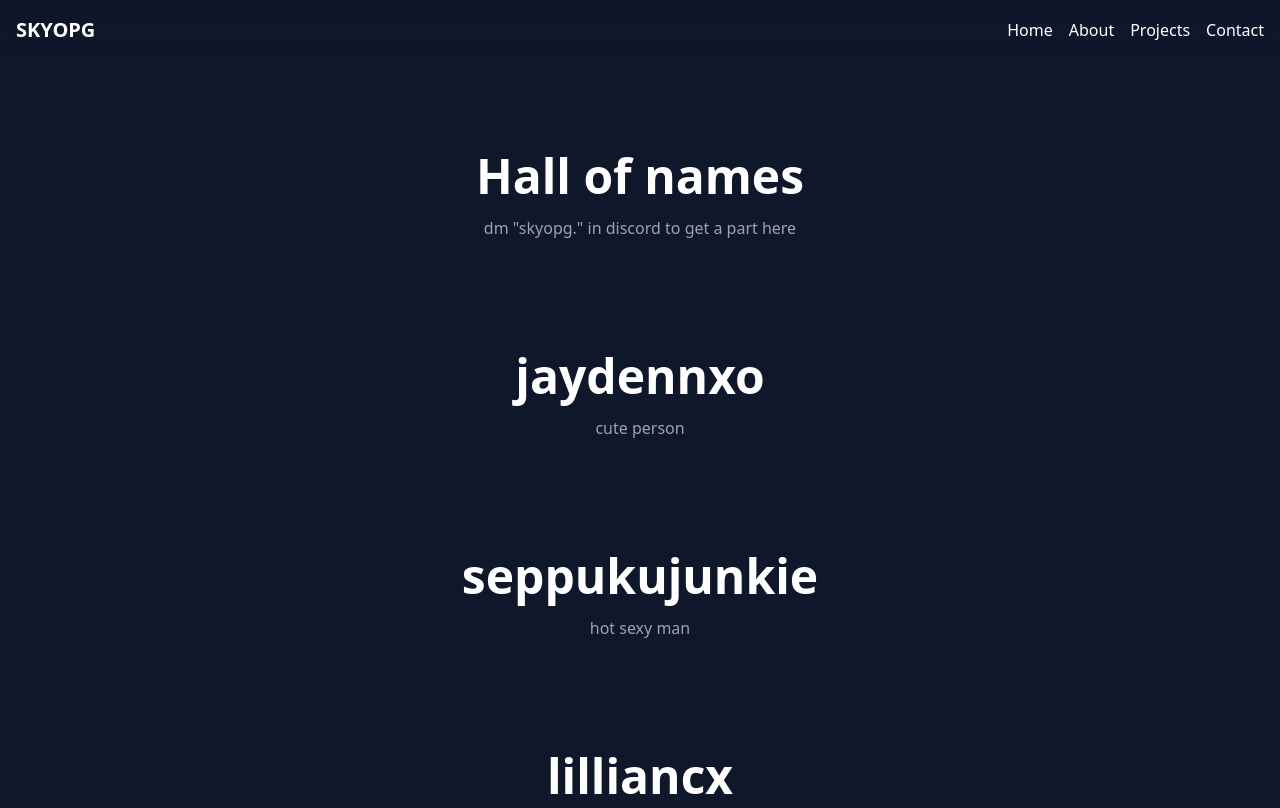
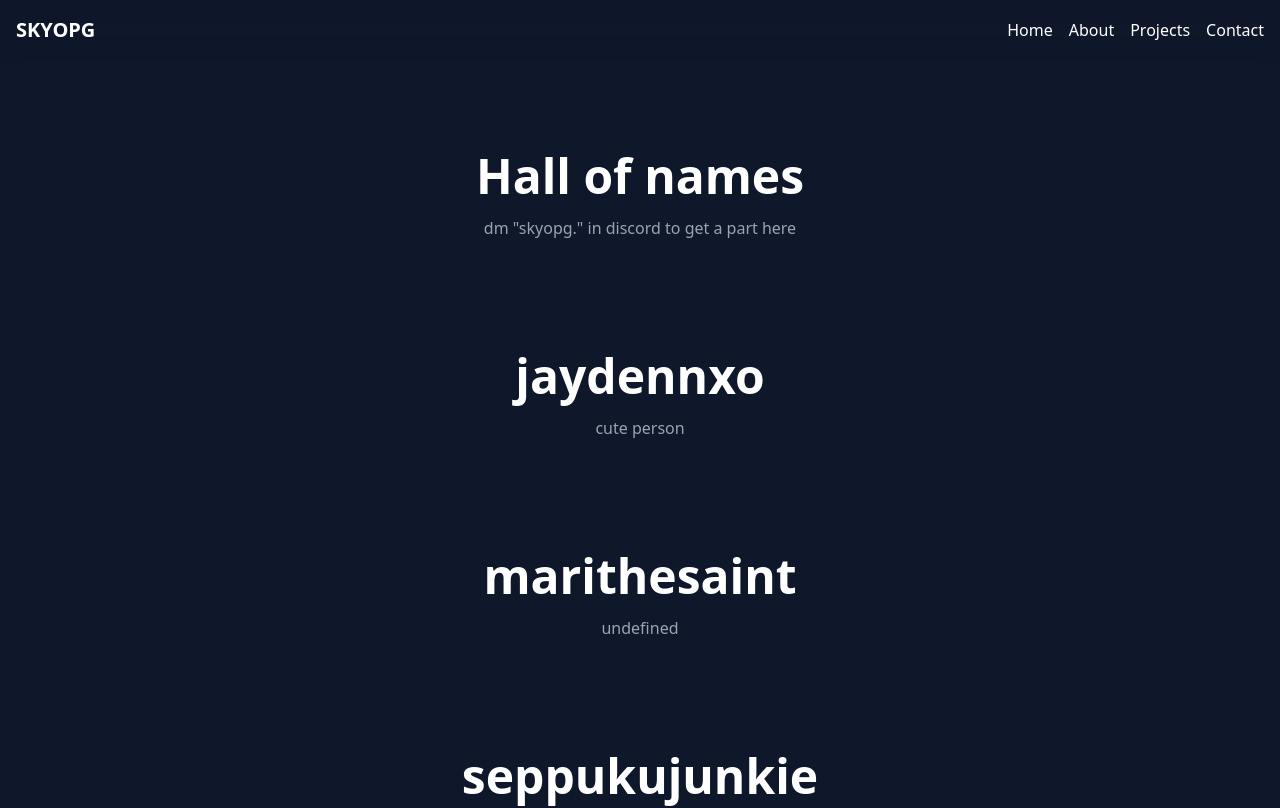
Before and after one commit to puffythedev/portfolio, a Next.js app: page /names in a window 1280 px wide. Shown: the top 808 px of the page. Built offline with nearby package versions, Linux system fonts and the light colour scheme.

Commit message:
added mari

```diff
--- a/pages/names.jsx
+++ b/pages/names.jsx
@@ -8,6 +8,10 @@ export default function SkyScript(){
         {
             name: "jaydennxo",
             description: "cute person"
+        },
+        {
+            name: "marithesaint",
+            desc: "she's NOT a saint"
         },
         {
             name: "seppukujunkie",
```
